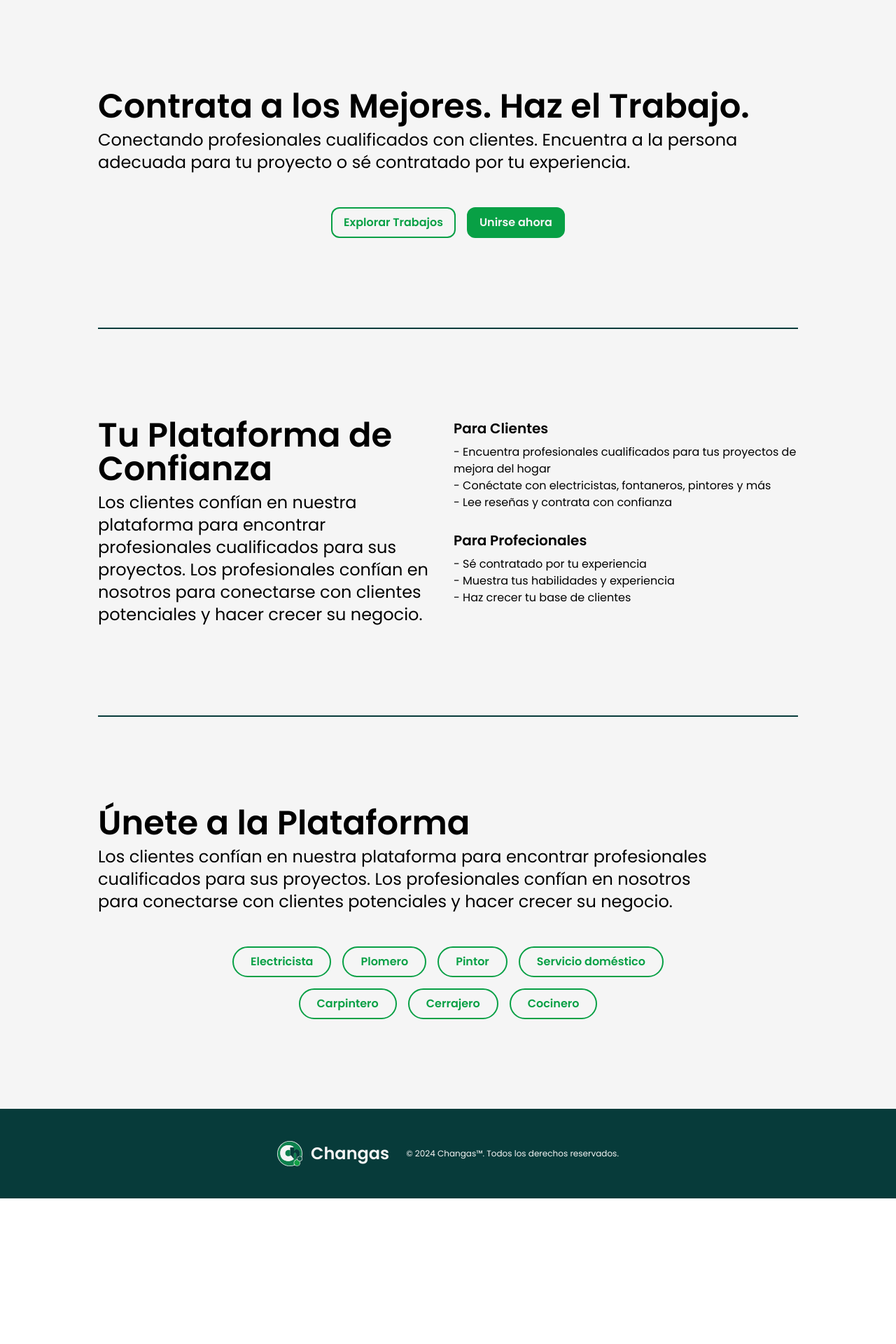
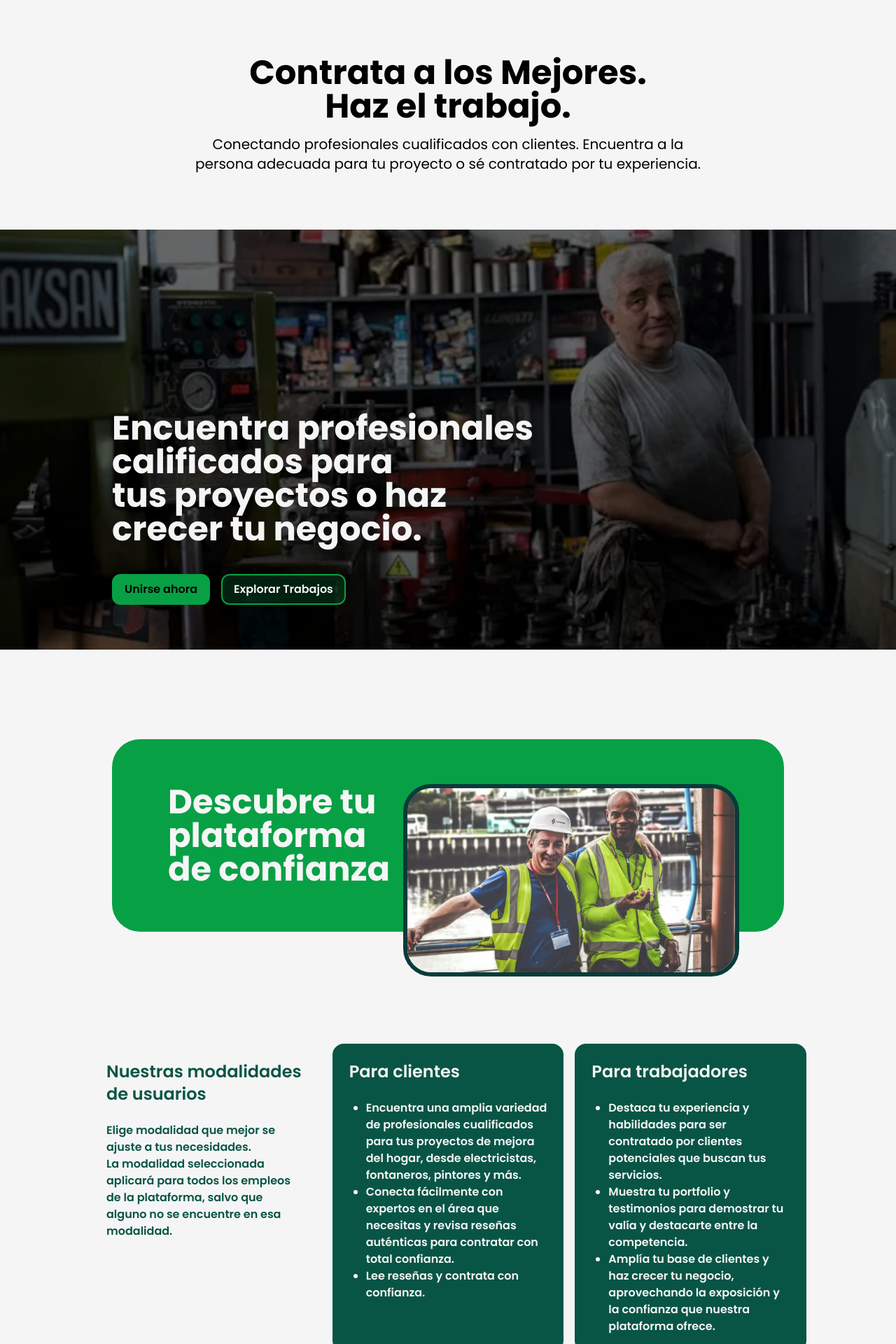
Before and after one commit to altobellidardo/changas, a Next.js app: page / in a window 1280 px wide. Shown: the part 60-1980 px from the top of the page at 70% size. Before the commit the page ends 1772 px from the top, so only its background shows below. Built offline with nearby package versions, Linux system fonts and the light colour scheme.

Commit message:
update home page

```diff
--- a/src/app/page.jsx
+++ b/src/app/page.jsx
@@ -1,53 +1,78 @@
 import Header from '@/components/header'
 import Footer from '@/components/footer'
 import Link from 'next/link'
-import Divider from '@/components/ui/divider'
 import Tag from '@/components/ui/tag'
+import Image from 'next/image'
 
 async function Home () {
   return (
     <main className='min-h-screen bg-brand8'>
       <Header />
 
-      <section className='mx-auto my-32 w-full max-w-[1000px]'>
-        <h2 className='mb-2 text-5xl font-semibold'>Contrata a los Mejores. Haz el Trabajo.</h2>
-        <p className='text-2xl'>Conectando profesionales cualificados con clientes. Encuentra a la persona adecuada para tu proyecto o sé contratado por tu experiencia.</p>
-        <div className='my-5 mt-12 flex items-center justify-center gap-4'>
-          <Link href='/trabajos' className='rounded-xl border-2 border-brand6 px-4 py-2 font-semibold text-brand6 hover:bg-brand6 hover:text-brand1'>Explorar Trabajos</Link>
-          <Link href='/sign-up' className='rounded-xl border-2 border-brand6 bg-brand6 px-4 py-2 font-semibold text-brand8 hover:text-brand1'>Unirse ahora</Link>
+      <section className='my-20 mx-auto text-center max-w-[800px] text-balance'>
+        <h2 className='text-5xl font-bold'>Contrata a los Mejores.</h2>
+        <h2 className='mb-4 text-5xl font-bold'>Haz el trabajo.</h2>
+        <p className='text-xl'>Conectando profesionales cualificados con clientes. Encuentra a la persona adecuada para tu proyecto o sé contratado por tu experiencia.</p>
+      </section>
+
+      <div className='w-full relative'>
+        <Image src='/img/home/home.webp' alt='business photo' width='640' height='411' className='object-cover h-[600px] w-full' />
+        <div className='absolute top-0 left-0 w-full h-full bg-black/60' />
+        <section className='absolute bottom-16 left-40 text-left text-brand8'>
+          <p className='max-w-[50vw] text-5xl font-bold text-balance'>
+            Encuentra profesionales calificados para tus proyectos o haz crecer tu negocio.
+          </p>
+          <div className='mt-10 flex items-center gap-4'>
+            <Link href='/sign-up' className='rounded-xl border-2 border-brand6 bg-brand6 px-4 py-2 font-semibold text-black hover:text-brand8'>Unirse ahora</Link>
+            <Link href='/trabajos' className='rounded-xl border-2 border-brand6 bg-brand6/20 px-4 py-2 font-semibold text-brand8 hover:bg-brand6'>Explorar Trabajos</Link>
           </div>
         </section>
-
-      <Divider />
-
-      <section className='mx-auto my-32 flex w-full max-w-[1000px] gap-4'>
-        <div className='w-1/2'>
-          <h2 className='mb-2 text-5xl font-semibold'>Tu Plataforma de Confianza</h2>
-          <p className='text-balance text-2xl'>Los clientes confían en nuestra plataforma para encontrar profesionales cualificados para sus proyectos. Los profesionales confían en nosotros para conectarse con clientes potenciales y hacer crecer su negocio.</p>
       </div>
 
-        <div className='flex w-1/2 flex-col gap-7'>
+      <section className='mx-auto mt-32 mb-40 bg-brand6 w-3/4 rounded-[40px] flex'>
+        <h3 className='text-5xl font-bold text-brand8 flex w-full items-center px-20'>Descubre tu plataforma de confianza</h3>
+        <Image src='/img/home/home2.webp' alt='business photo' width='1440' height='810' className='w-1/2 relative top-16 right-16 rounded-[40px] border-[6px] border-brand1' />
+      </section>
+
+      <section className='flex gap-4 max-w-[80%] mx-auto font-semibold'>
+        <div className='text-brand2 p-6 w-full'>
+          <h3 className='text-2xl text-pretty mb-6'>Nuestras modalidades de usuarios</h3>
           <div>
-            <h3 className='mb-2 text-xl font-semibold'>Para Clientes</h3>
-            <ul>
-              <li> - Encuentra profesionales cualificados para tus proyectos de mejora del hogar</li>
-              <li> - Conéctate con electricistas, fontaneros, pintores y más</li>
-              <li> - Lee reseñas y contrata con confianza</li>
+            <p>Elige modalidad que mejor se ajuste a tus necesidades.</p>
+            <p>La modalidad seleccionada aplicará para todos los empleos de la plataforma, salvo que alguno no se encuentre en esa modalidad. </p>
+          </div>
+        </div>
+
+        <div className='bg-brand2 p-6 rounded-2xl text-brand8 w-full'>
+          <h3 className='text-2xl text-pretty mb-6'>Para clientes</h3>
+          <ul className='list-disc ml-6'>
+            <li>
+              Encuentra una amplia variedad de profesionales cualificados para tus proyectos de mejora del hogar, desde electricistas, fontaneros, pintores y más.
+            </li>
+            <li>
+              Conecta fácilmente con expertos en el área que necesitas y revisa reseñas auténticas para contratar con total confianza.
+            </li>
+            <li>
+              Lee reseñas y contrata con confianza.
+            </li>
           </ul>
         </div>
 
-          <div>
-            <h3 className='mb-2 text-xl font-semibold'>Para Profecionales</h3>
-            <ul>
-              <li> - Sé contratado por tu experiencia</li>
-              <li> - Muestra tus habilidades y experiencia</li>
-              <li> - Haz crecer tu base de clientes</li>
+        <div className='bg-brand2 p-6 rounded-2xl text-brand8 w-full'>
+          <h3 className='text-2xl text-pretty mb-6'>Para trabajadores</h3>
+          <ul className='list-disc ml-6'>
+            <li>
+              Destaca tu experiencia y habilidades para ser contratado por clientes potenciales que buscan tus servicios.
+            </li>
+            <li>
+              Muestra tu portfolio y testimonios para demostrar tu valía y destacarte entre la competencia.
+            </li>
+            <li>
+              Amplía tu base de clientes y haz crecer tu negocio, aprovechando la exposición y la confianza que nuestra plataforma ofrece.
+            </li>
           </ul>
         </div>
-        </div>
       </section>
-
-      <Divider />
 
       <section className='mx-auto my-32 w-full max-w-[1000px]'>
         <h1 className='mb-2 text-5xl font-semibold'>Únete a la Plataforma</h1>
--- a/src/components/ui/divider.jsx
+++ /dev/null
@@ -1,9 +0,0 @@
-'use client'
-
-function Divider () {
-  return (
-    <div className='mx-auto h-[2px] w-full max-w-[1000px] bg-brand1' />
-  )
-}
-
-export default Divider
```
Also changed, not shown: public/img/home/home.webp (added), public/img/home/home2.webp (added). Lines whose indentation alone changed are shown as unchanged.
